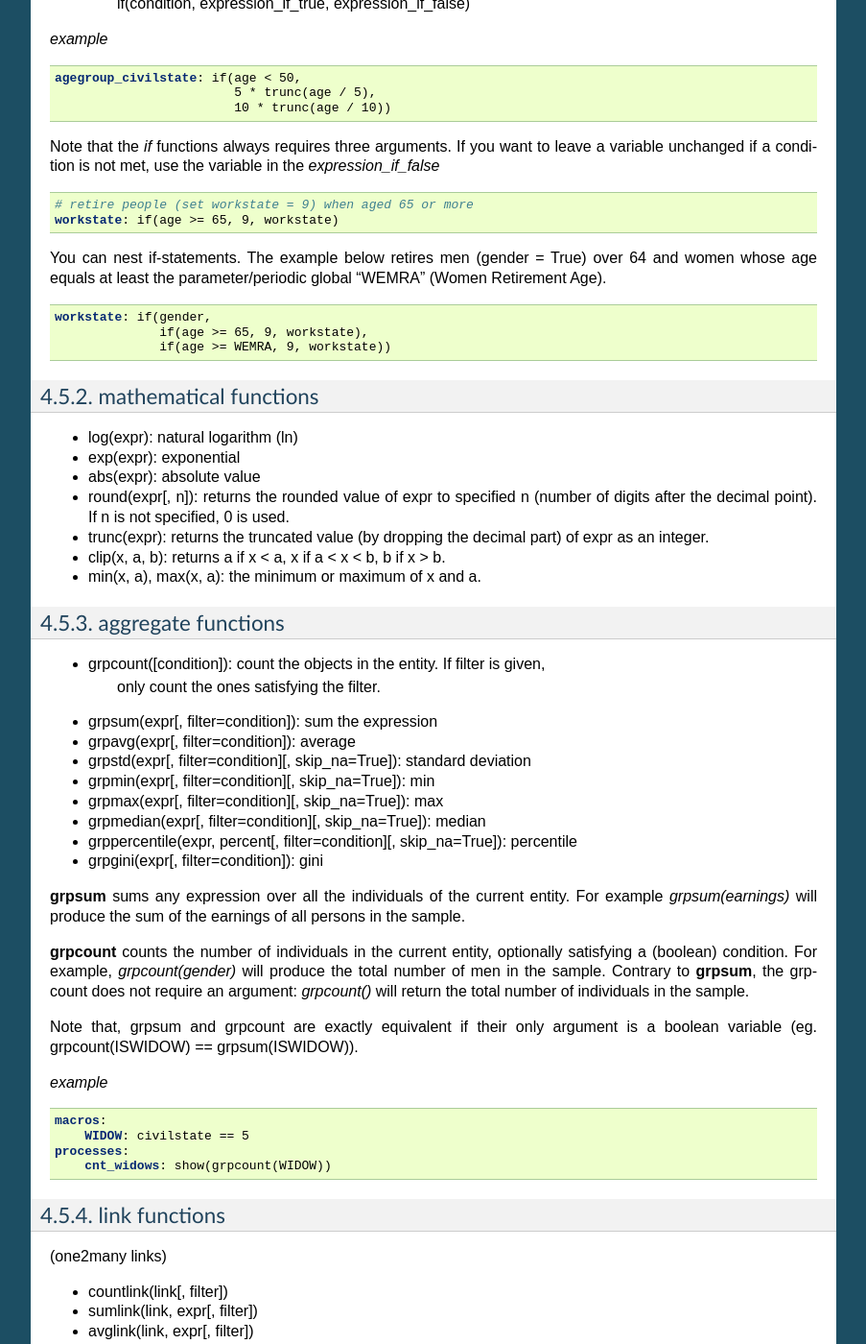
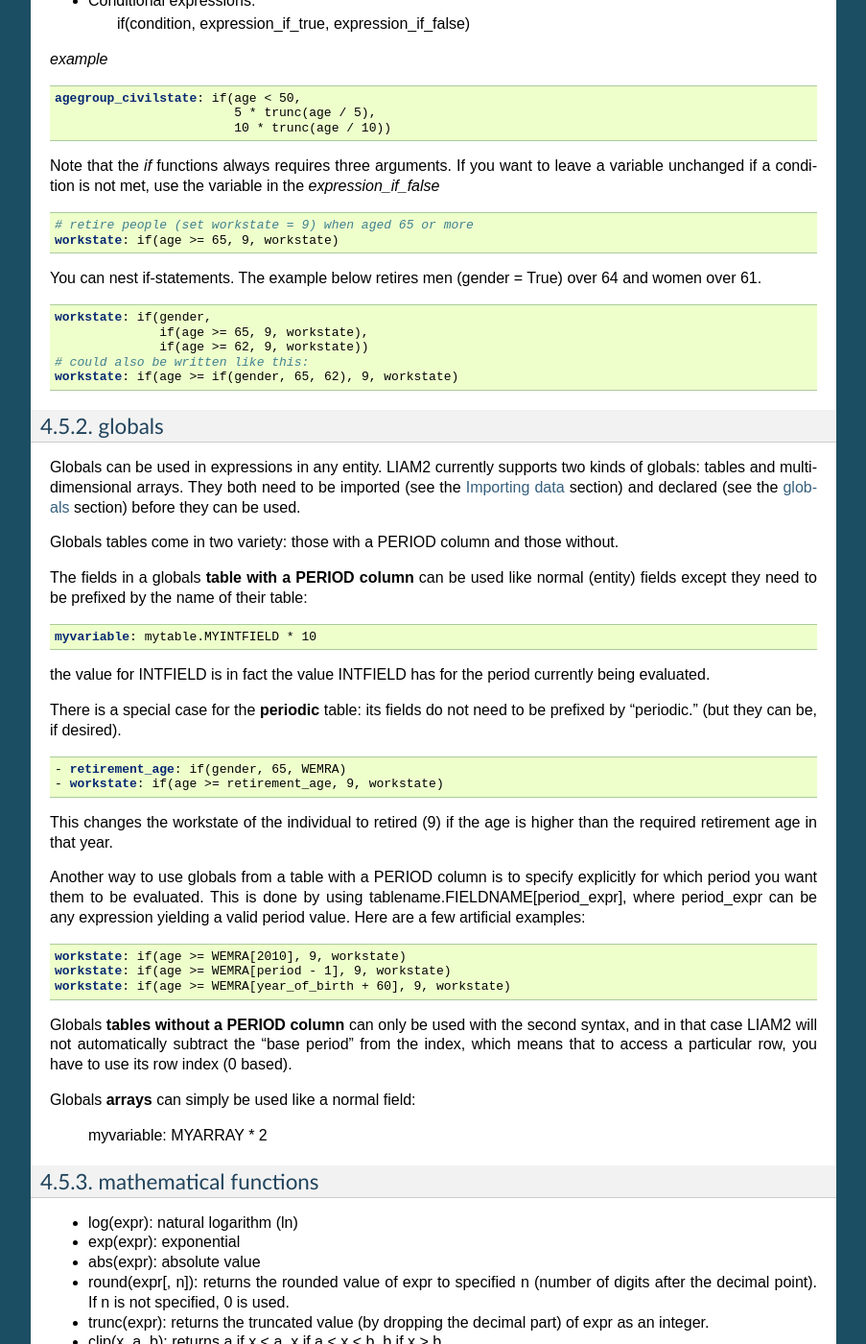
Before and after one commit to liam2/liam2, a Sphinx documentation site: the page built from doc/usersguide/source/processes.rst, in a window 1280 px wide and 1400 px high, scrolled down 3740 px. Shown: the whole window at 96% size, without its empty margins (198-1101 px from the left). Built offline with Sphinx 7.4.7, drawn with Linux system fonts in a browser that asks for light colours; formulas are drawn with MathJax 3; some of the changed text lies outside the part shown.

Commit message:
document the different kinds of globals (import, declaration and usage)

```diff
--- a/doc/usersguide/source/processes.rst
+++ b/doc/usersguide/source/processes.rst
@@ -138,12 +138,13 @@ block you specify the *ageing*-process if you want to update *age* and
 By using procedures, you can actually make *building blocks* or modules in the
 model.
 
-Temporary variables
--------------------
+Local (temporary) variables
+---------------------------
 
 Temporary variables defined/computed within a procedure are local to that
 procedure: they are only valid within that procedure. If you want to pass
-variables between procedures you have to define them in the **fields** section.
+variables between procedures you have to make them global by defining them in
+the **fields** section.
 
 *(bad) example* ::
 
@@ -239,12 +240,65 @@ leave a variable unchanged if a condition is not met, use the variable in the
     workstate: if(age >= 65, 9, workstate)
 
 You can nest if-statements. The example below retires men (gender = True) over
-64 and women whose age equals at least the parameter/periodic global "WEMRA"
-(Women Retirement Age). ::
+64 and women over 61. ::
 
     workstate: if(gender,
                   if(age >= 65, 9, workstate),
-                  if(age >= WEMRA, 9, workstate))
+                  if(age >= 62, 9, workstate))
+    # could also be written like this:
+    workstate: if(age >= if(gender, 65, 62), 9, workstate)
+
+
+.. index:: globals usage
+.. _globals_usage:
+
+globals
+-------
+
+Globals can be used in expressions in any entity. LIAM2 currently supports
+two kinds of globals: tables and multi-dimensional arrays. They both need to
+be imported (see the :ref:`import_data` section) and declared (see
+the :ref:`globals_declaration` section) before they can be used.
+
+Globals tables come in two variety: those with a PERIOD column and those
+without.
+
+The fields in a globals **table with a PERIOD column** can be used
+like normal (entity) fields except they need to be prefixed by the name of
+their table: ::
+
+    myvariable: mytable.MYINTFIELD * 10
+
+the value for INTFIELD is in fact the value INTFIELD has for the period
+currently being evaluated.
+
+There is a special case for the **periodic** table: its fields do not need
+to be prefixed by "periodic." (but they can be, if desired). ::
+
+    - retirement_age: if(gender, 65, WEMRA)
+    - workstate: if(age >= retirement_age, 9, workstate)
+
+This changes the workstate of the individual to retired (9) if the age is
+higher than the required retirement age in that year.
+
+Another way to use globals from a table with a PERIOD column is to specify
+explicitly for which period you want them to be evaluated. This is done by
+using tablename.FIELDNAME[period_expr], where period_expr can be any
+expression yielding a valid period value. Here are a few artificial
+examples: ::
+
+    workstate: if(age >= WEMRA[2010], 9, workstate)
+    workstate: if(age >= WEMRA[period - 1], 9, workstate)
+    workstate: if(age >= WEMRA[year_of_birth + 60], 9, workstate)
+
+Globals **tables without a PERIOD column** can only be used with the second
+syntax, and in that case LIAM2 will not automatically subtract the
+"base period" from the index, which means that to access a particular row,
+you have to use its row index (0 based).
+
+Globals **arrays** can simply be used like a normal field:
+
+    myvariable: MYARRAY * 2
 
 
 .. index:: mathematical functions
@@ -599,10 +653,11 @@ Now let us examine each argument in turn:
         align(score_expr, array_expr)
 
     + a list of expressions returning scalars [expr1, expr2].
-    + a string treated as a filename. In that case, the proportions,
-      expressions (column names) and possible values are read from that file.
-      The "fname" argument which used to be the way to define this is still
-      supported for backward compatibility.
+    + a string treated as a filename. That file should be in the "array"
+      format described in the :ref:`import_data` section. In that case, the
+      proportions, expressions (column names) and possible values are read
+      from that file. The "fname" argument which used to be the way to define
+      this is still supported for backward compatibility.
 
       There is no technical restriction on names for files containing alignment
       data but, by convention, they usually use the following pattern: start
```
Also changed, not shown: doc/usersguide/source/import.rst (+48 -10 lines), doc/usersguide/source/model.rst (+36 -20 lines).
